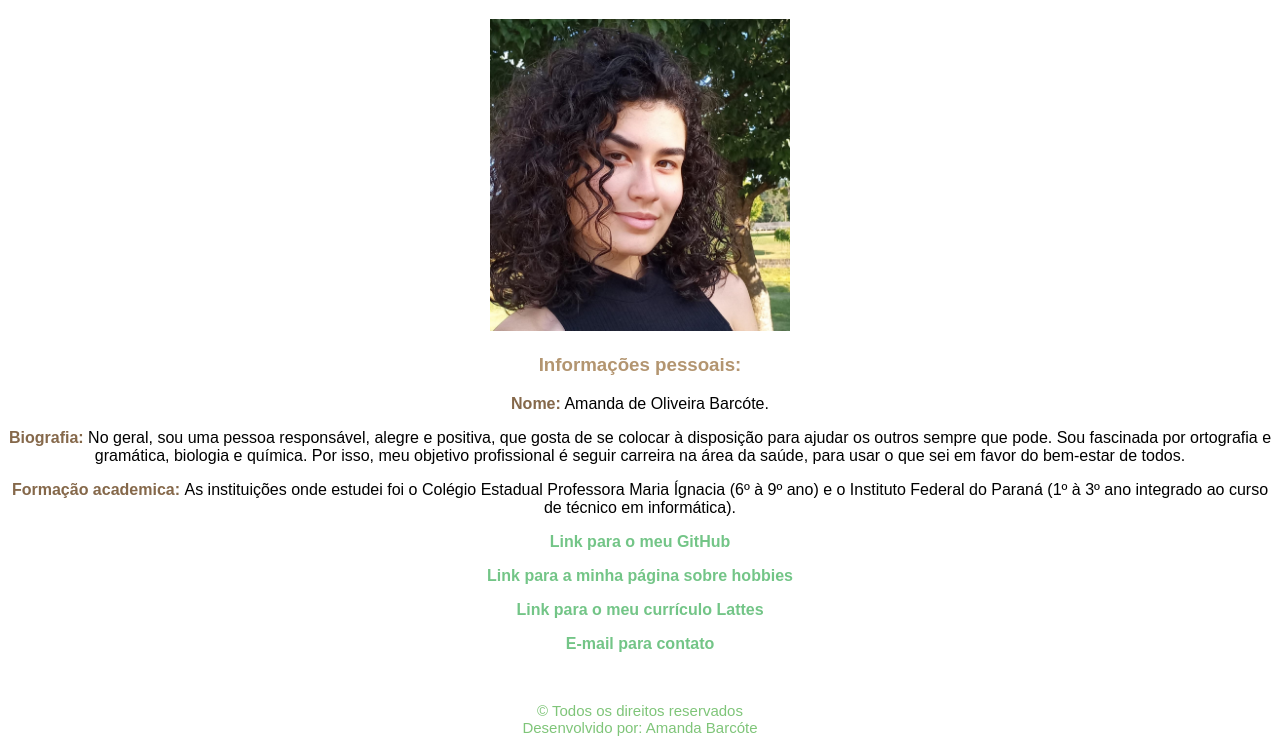
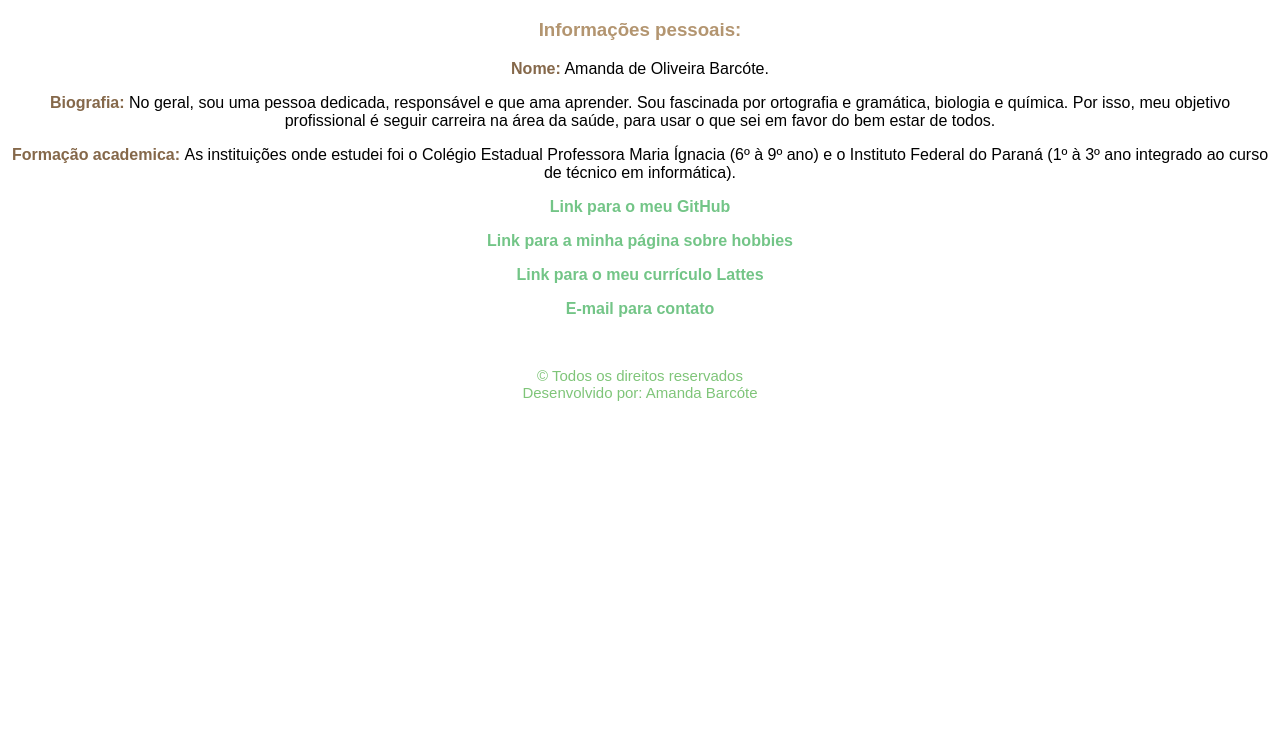
Before and after one commit to amandabarcote/Projeto.Desenvolvimento.Web, a plain HTML site: page Curriculo.html in a window 1280 px wide. Shown: the part 62-813 px from the top of the page. Drawn offline with Linux system fonts and the light colour scheme.

Commit message:
Update Curriculo.html

```diff
--- a/Curriculo.html
+++ b/Curriculo.html
@@ -18,15 +18,11 @@
 <body>
     <h1 style="background-color:rgb(132, 216, 111); color: rgb(31, 31, 31); font-family: 'Lucida Sans';">Currículo</h1>
 
-    <figure>
-        <img src="Img/Imagens-Proprias/Curriculo/foto.jpg" width="300" alt="Minha foto de perfil">
-    </figure>
-
     <h3 style="color: rgb(179, 149, 112);">Informações pessoais:</h3>
 
     <p><strong style="color:rgb(133, 104, 74);">Nome:</strong> Amanda de Oliveira Barcóte.</p>
 
-    <p><strong style="color:rgb(133, 104, 74);">Biografia: </strong>No geral, sou uma pessoa responsável, alegre e positiva, que gosta de se colocar à disposição para ajudar os outros sempre que pode. Sou fascinada por ortografia e gramática, biologia e química. Por isso, meu objetivo profissional é seguir carreira na área da saúde, para usar o que sei em favor do bem-estar de todos.</p>
+    <p><strong style="color:rgb(133, 104, 74);">Biografia: </strong>No geral, sou uma pessoa dedicada, responsável e que ama aprender. Sou fascinada por ortografia e gramática, biologia e química. Por isso, meu objetivo profissional é seguir carreira na área da saúde, para usar o que sei em favor do bem estar de todos.</p>
 
     <p><strong style="color:rgb(133, 104, 74);">Formação academica: </strong>As instituições onde estudei foi o Colégio Estadual Professora Maria Ígnacia (6º à 9º ano) e o Instituto Federal do Paraná (1º à 3º ano integrado ao curso de técnico em informática).</p>
 
```
